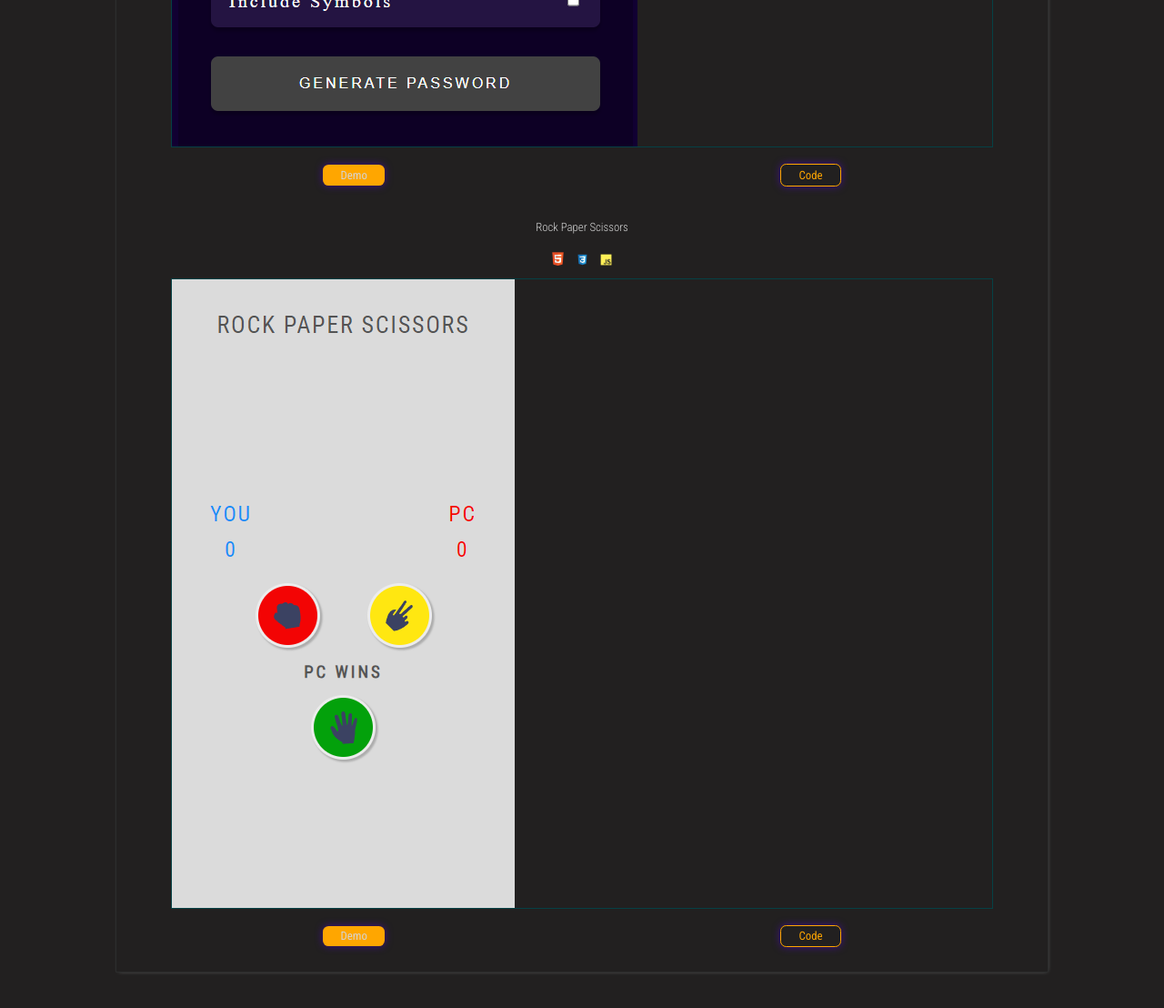
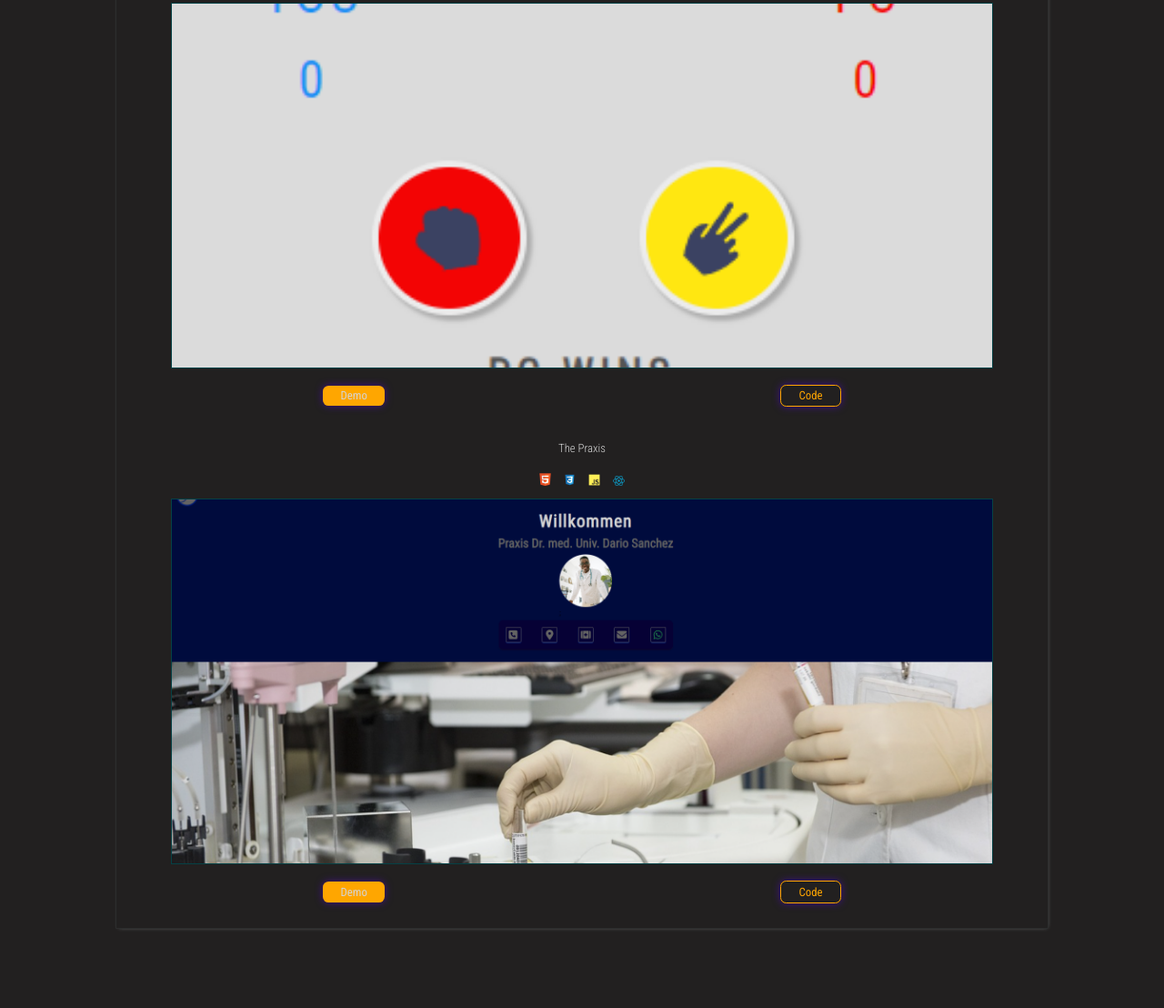
Before and after one commit to Papyrus-Saa/Plantilla-css-postcss, a website: page docs/index.html in a window 1280 px wide. Shown: the part 1295-2403 px from the top of the page at 91% size. After the commit the page ends 2355 px from the top, so only its background shows below. Drawn offline with Linux system fonts and the light colour scheme.

Commit message:
New update

```diff
--- a/docs/index.html
+++ b/docs/index.html
@@ -99,8 +99,8 @@
           <div class="experience experience-years">
             <p class="experience-number">5</p>
             <p class="experience-number">4</p>
-            <p class="experience-number">2</p>
-            <p class="experience-number number-display-none">5</p>
+            <p class="experience-number">3</p>
+            <p class="experience-number">1</p>
           </div>
           <div class="experience">
             <span
@@ -121,7 +121,7 @@
             <span
               id="experienceReact"
               class="experience__paragraph experience__paragraph--react"
-              >Lerning</span
+              >Month</span
             >
           </div>
         </div>
@@ -206,6 +206,47 @@
             >
           </div>
         </div>
+        <div class="projects__name">
+          <h3 class="projects__nameTitle">The Praxis</h3>
+          <div class="projects__madeWith">
+            <img
+              src="assets/images/html-logo.png"
+              alt="html logo"
+              class="projects__madeWithImg" />
+            <img
+              src="assets/images/css.logo.png"
+              alt="css logo"
+              class="projects__madeWithImg" />
+            <img
+              src="assets/images/javascript-logo.png"
+              alt="javascript logo"
+              class="projects__madeWithImg" />
+            <img
+              src="assets/images/React.svg.png"
+              alt="html logo"
+              class="projects__madeWithImg" />
+          </div>
+        </div>
+        <div class="projectsContent">
+          <div class="projectsContent__items">
+            <img
+              src="assets/images/praxis-pic.png"
+              alt="rock-paper-scissors"
+              class="projects__img" />
+          </div>
+          <div class="projectsContent-button">
+            <a
+              class="projectsContent__button projectsContent__button--demo"
+              href="https://praxis-sanchez.netlify.app/"
+              >Demo</a
+            >
+            <a
+              class="projectsContent__button projectsContent__button--code"
+              href="https://github.com/Papyrus-Saa/the-praxis.git"
+              >Code</a
+            >
+          </div>
+        </div>
       </section>
     </main>
     <script src="JS/script.js"></script>
--- a/src/css/styles.css
+++ b/src/css/styles.css
@@ -153,7 +153,7 @@ body.dark {
   /* color: var(--primary-color); */
   border-top-right-radius: 1em;
   margin-bottom: 40px;
-  padding: .6em;
+  padding: 0.6em;
 }
 
 .imgcontainer {
@@ -304,15 +304,9 @@ h3 {
   letter-spacing: 3px;
 }
 
-/* .projectsContent {
-  display: grid;
-  grid-template-columns: repeat(1, 1fr);
-  gap: 10px;
-} */
-
 .projects__nameTitle {
   width: 100%;
-  font-size: .8rem;
+  font-size: 0.8rem;
   font-weight: 100;
 }
 
@@ -331,9 +325,10 @@ h3 {
 
 .projects__img {
   display: block;
-  max-width: 100%;
-  height: auto;
-  object-fit: cover;
+  width: 100%; /* Ajusta el ancho de la imagen al 100% del contenedor */
+  height: 400px; /* Ajusta la altura de la imagen al 100% del contenedor */
+  object-fit: cover; /* Escala la imagen para que llene su contenedor manteniendo la relación de aspecto */
+  /* object-position: center center; */
 }
 
 .projectsContent-button {
@@ -352,7 +347,6 @@ h3 {
   border-radius: 0.5em;
   animation: changeShadowBtn 2s infinite alternate;
 }
-
 
 @keyframes changeShadowBtn {
   0% {
```
Also changed, not shown: docs/assets/images/praxis-pic.png (added), docs/css/styles.min.css. Lines whose indentation alone changed are shown as unchanged.
